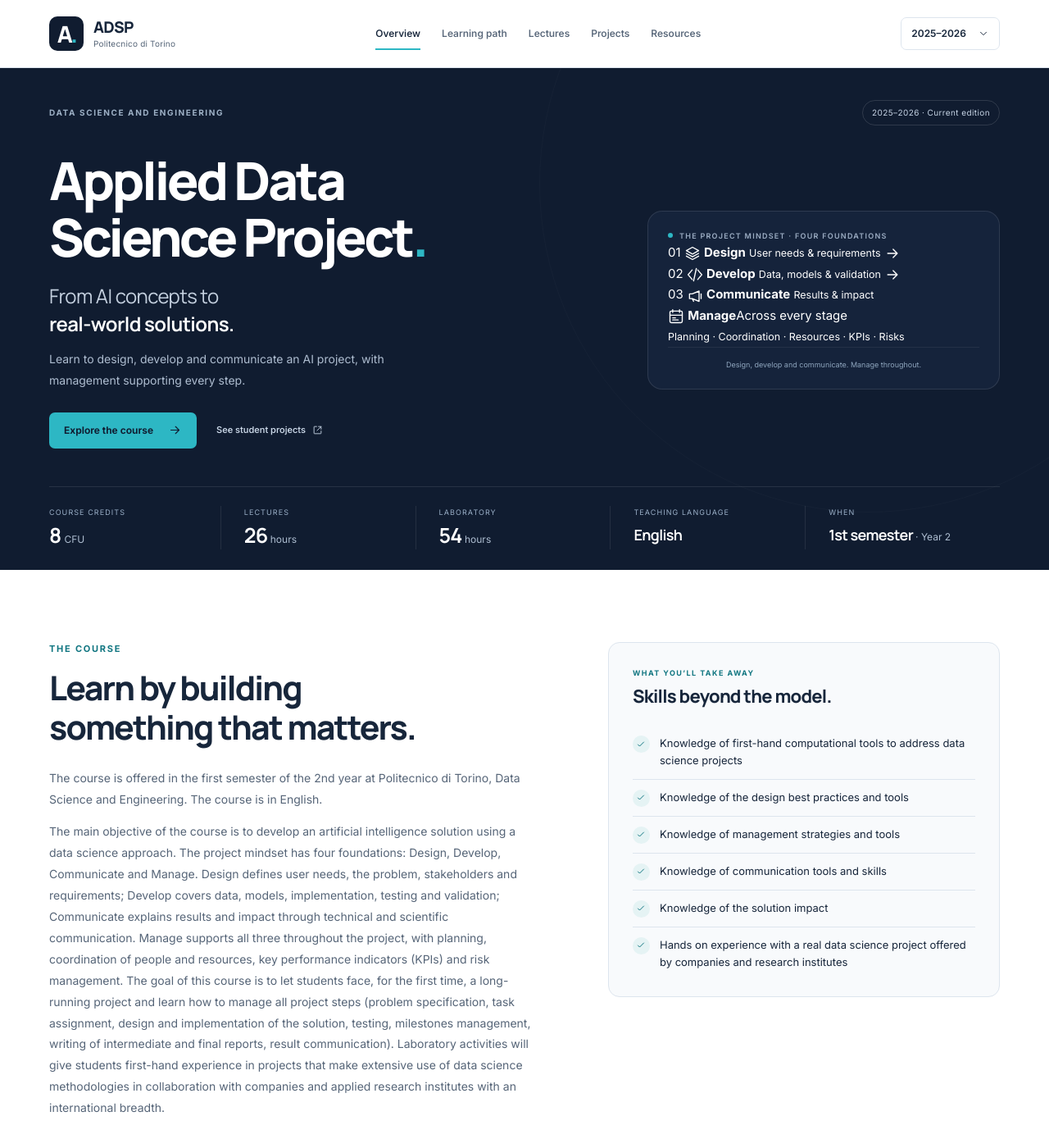
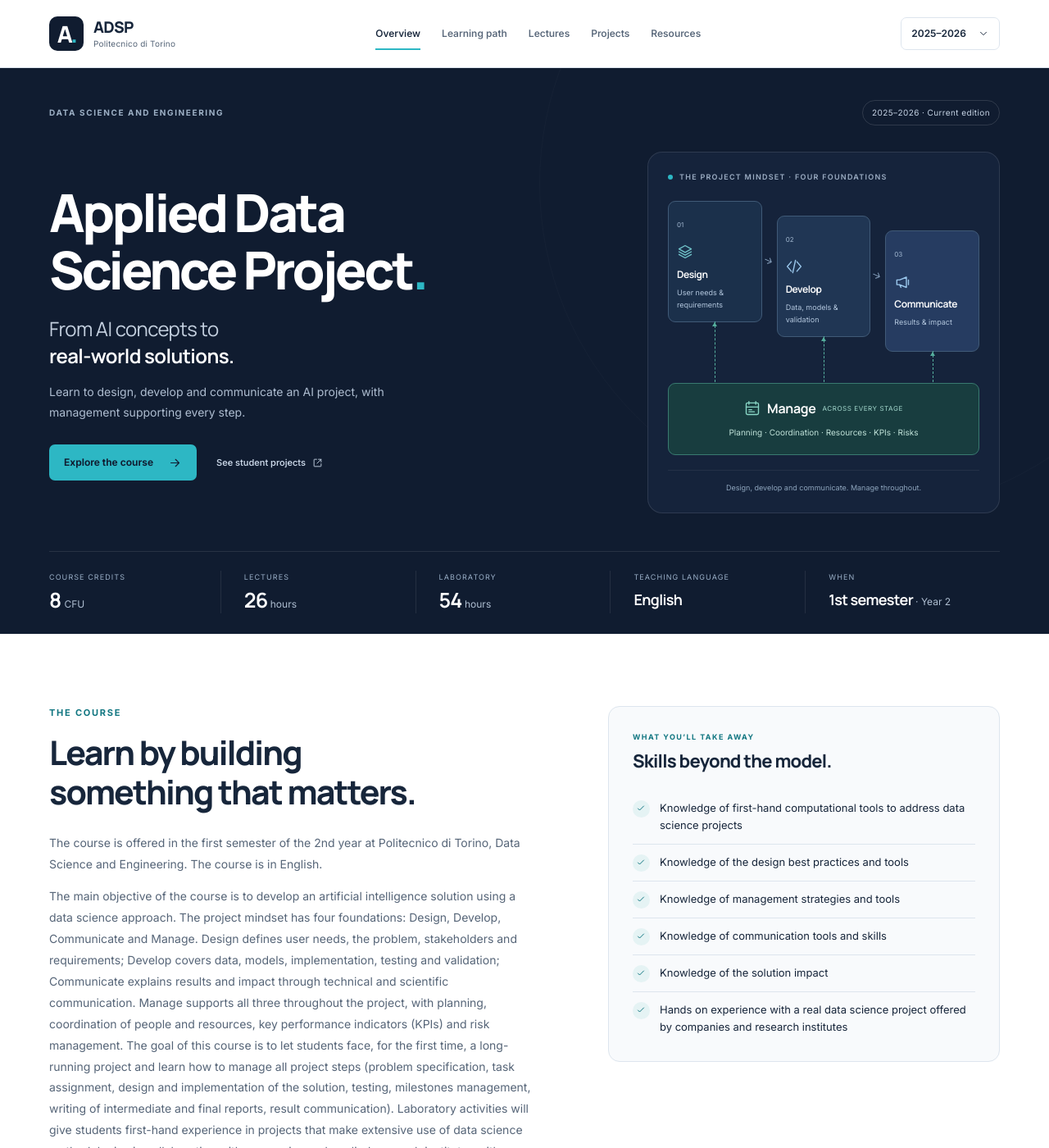
Before and after one commit to adsp-polito/adsp-polito.github.io, a Jekyll site: the page built from README.md, in a window 1280 px wide and 1400 px high. Shown: the whole window at 82% size. Built offline with Jekyll 4.4.1, drawn with Linux system fonts in a browser that asks for light colours.

Commit message:
Style the foundations with Manage spanning all three stages
Add the stepped hero diagram, upward support arrows and full-width management card. Keep the current mindset readable from phone to desktop while preserving archived layouts.

```diff
--- a/assets/css/site.css
+++ b/assets/css/site.css
@@ -97,6 +97,27 @@
 .model-centre span{display:block;font-size:8px;text-transform:uppercase;letter-spacing:.14em;color:#88a1bd}
 .model-centre strong{font:650 13px/1.5 var(--heading);letter-spacing:-.02em}
 .project-model>p{font-size:9px;color:#8ea5bd;text-align:center;padding-top:13px;border-top:1px solid #ffffff10}
+
+/* The current mindset: three stages supported throughout by Manage. */
+.foundation-canvas{display:grid;grid-template-columns:repeat(3,minmax(0,1fr));gap:74px 18px;margin:22px 0 18px}
+.foundation-stage{--stage-offset:0px;position:relative;transform:translateY(var(--stage-offset));min-width:0;min-height:140px;border:1px solid #405a77;border-radius:9px;background:#1b304b;padding:13px 10px}
+.stage-develop{--stage-offset:18px;background:#203654}
+.stage-communicate{--stage-offset:36px;background:#263c61}
+.foundation-stage>.icon{display:block;color:#9bc8ed;width:20px;height:20px;margin:12px 0 9px}
+.stage-design>.icon{color:#71c4ca}
+.foundation-number{font-size:8px;color:#a2b8d0;line-height:1}
+.foundation-stage strong{display:block;font:650 12px/1.5 var(--heading);letter-spacing:-.035em;white-space:nowrap}
+.foundation-stage small{display:block;font-size:9px;line-height:1.7;color:#b1c5dc;margin-top:5px}
+.foundation-arrow{position:absolute;left:calc(100% + 2px);top:58px;color:#8faac7;transform:rotate(25deg)}
+.foundation-arrow .icon{width:14px;height:14px}
+.foundation-stage:after{content:'';position:absolute;left:50%;bottom:calc(-74px + var(--stage-offset));height:calc(74px - var(--stage-offset));border-left:1px dashed #55ae9d}
+.foundation-stage:before{content:'';position:absolute;left:calc(50% - 3px);top:calc(100% + 1px);border-left:3px solid transparent;border-right:3px solid transparent;border-bottom:5px solid #55ae9d}
+.foundation-base{grid-column:1/-1;background:#183d3f;border:1px solid #397a70;border-radius:9px;padding:18px 12px;text-align:center}
+.foundation-base>div{display:flex;align-items:center;justify-content:center;gap:8px;flex-wrap:wrap}
+.foundation-base .icon{color:#88d6c5;width:20px;height:20px}
+.foundation-base strong{font:650 16px/1.5 var(--heading);letter-spacing:-.02em}
+.foundation-base>div>span{font-size:8px;text-transform:uppercase;letter-spacing:.07em;color:#a2d6cb}
+.foundation-base small{display:block;color:#c0e2d9;font-size:10px;line-height:1.8;margin-top:8px}
 .course-facts{display:flex;padding:23px 0 25px;border-top:1px solid #ffffff19;position:relative}
 .course-facts>div{flex:1;padding-left:28px;border-left:1px solid #ffffff16}
 .course-facts>div:first-child{border:0;padding-left:0}
@@ -141,6 +162,21 @@
 .pillar-develop .pillar-icon{color:var(--develop);background:#edf1fa}.pillar-develop .pillar-link{color:var(--develop)}
 .pillar-manage .pillar-icon{color:var(--manage);background:#fbf2e7}.pillar-manage .pillar-link{color:var(--manage)}
 .pillar-communicate .pillar-icon{color:var(--communicate);background:#f6edf4}.pillar-communicate .pillar-link{color:var(--communicate)}
+
+.pillar-grid.foundation-grid{grid-template-columns:repeat(3,minmax(0,1fr));gap:20px}
+.foundation-grid>.pillar-card:not(.foundation-management){position:relative}
+.foundation-grid>.pillar-card:not(.foundation-management):after{content:'';position:absolute;left:50%;bottom:-43px;height:42px;border-left:1px dashed #97c7bb}
+.foundation-grid>.pillar-card:not(.foundation-management):before{content:'';position:absolute;left:calc(50% - 4px);top:calc(100% + 1px);border-left:4px solid transparent;border-right:4px solid transparent;border-bottom:6px solid #97c7bb}
+.foundation-management{grid-column:1/-1;display:grid;grid-template-columns:54px 185px minmax(0,1fr) 140px;gap:4px 24px;align-items:center;margin-top:22px;padding:25px 28px;background:#eef8f5;border-color:#cee3de}
+.foundation-management .pillar-top{grid-column:1;grid-row:1/4;display:block;margin:0}
+.foundation-management .pillar-number{position:absolute;right:18px;top:13px}
+.foundation-management .pillar-icon{color:#187866;background:#dcefe8}
+.foundation-management h3{grid-column:2;grid-row:1;margin:0}
+.foundation-management>strong{grid-column:2;grid-row:2;margin:0}
+.foundation-scope{grid-column:2;grid-row:3;font-size:9px;text-transform:uppercase;letter-spacing:.08em;color:#257464}
+.foundation-management>p{grid-column:3;grid-row:1/4;margin:0;max-width:none}
+.foundation-management .pillar-link{grid-column:4;grid-row:1/4;color:#187866;margin:0;gap:12px}
+.foundation-management{position:relative}
 
 /* Resource library: complete without JavaScript, enhanced with search and filters. */
 .resource-note{font-size:12px;color:var(--muted);margin:-14px 0 25px}
@@ -308,5 +344,35 @@
   .hero-heading .eyebrow{font-size:6px}.edition-badge{font-size:6px}.hero-actions{gap:14px}.hero-secondary{font-size:9px}.project-model{padding:18px 15px}.model-node{padding:10px;width:40%}.model-node small{font-size:9px}.model-node strong{font-size:12px}
   .pillar-grid{grid-template-columns:1fr}.pillar-card{padding:23px}.pillar-card h3{font-size:20px}.pillar-card>strong{font-size:11px}.pillar-card>p{font-size:12px}.pillar-link{font-size:10px}.project-grid{grid-template-columns:1fr}.team-grid{grid-template-columns:1fr}
 }
+@media(max-width:1000px){
+  .foundations-model{padding:20px 14px}
+  .foundation-canvas{column-gap:15px}
+  .foundation-stage{padding:12px 7px}
+  .foundation-stage strong{font-size:10.5px}
+  .foundation-arrow{left:calc(100% + 1px)}
+  .foundation-arrow .icon{width:12px;height:12px}
+  .foundation-grid .pillar-card{padding:24px 20px}
+  .foundation-grid .pillar-card h3{font-size:23px}
+  .foundation-management{grid-template-columns:44px minmax(0,1fr) 140px;gap:9px 20px}
+  .foundation-management .pillar-top{grid-row:1/5}
+  .foundation-management .foundation-scope{grid-column:3;grid-row:1/3;text-align:right}
+  .foundation-management>p{grid-column:2/4;grid-row:3}
+  .foundation-management .pillar-link{grid-column:2/4;grid-row:4;justify-content:flex-start}
+}
+@media(max-width:700px){
+  .pillar-grid.foundation-grid{grid-template-columns:1fr;gap:14px}
+  .foundation-grid>.pillar-card:not(.foundation-management):before,.foundation-grid>.pillar-card:not(.foundation-management):after{display:none}
+  .foundation-grid .pillar-top{margin-bottom:20px}
+  .foundation-grid .pillar-card>p{max-width:none}
+  .foundation-grid .foundation-management{grid-template-columns:42px minmax(0,1fr);gap:7px 16px;margin-top:5px}
+  .foundation-management .pillar-top{margin:0;grid-row:1/6;align-self:start}
+  .foundation-management .foundation-scope{grid-column:2;grid-row:3;text-align:left}
+  .foundation-management>p{grid-column:2;grid-row:4;margin:5px 0 12px}
+  .foundation-management .pillar-link{grid-column:2;grid-row:5}
+}
+@media(max-width:370px){
+  .foundation-stage{padding-inline:4px}
+  .foundation-stage strong{font-size:10px}
+}
 @media(prefers-reduced-motion:reduce){html{scroll-behavior:auto}*,*:before,*:after{transition:none!important;animation:none!important}}
 @media print{.site-header,.hero-actions,.project-model,.resource-tools,.site-footer,.edition-links{display:none!important}.hero{background:#fff;color:var(--ink);padding-top:0}.hero-tagline,.hero-tagline strong,.hero-intro,.hero-heading .eyebrow,.edition-badge,.course-facts dt,.course-facts dd span{color:var(--ink)}.hero-grid{display:block;padding-bottom:20px}.hero h1{font-size:38px}.container{width:100%}.section{padding:25px 0}.course-facts{border-color:var(--border)}.course-facts>div{border-color:var(--border)}.pillar-grid,.project-grid,.team-grid{grid-template-columns:repeat(2,1fr)}.pillar-card,.project-card,.resource-row,.team-member{break-inside:avoid}.section-heading>p{display:none}.resource-links a{color:var(--ink)}a{text-decoration:underline}}
```
